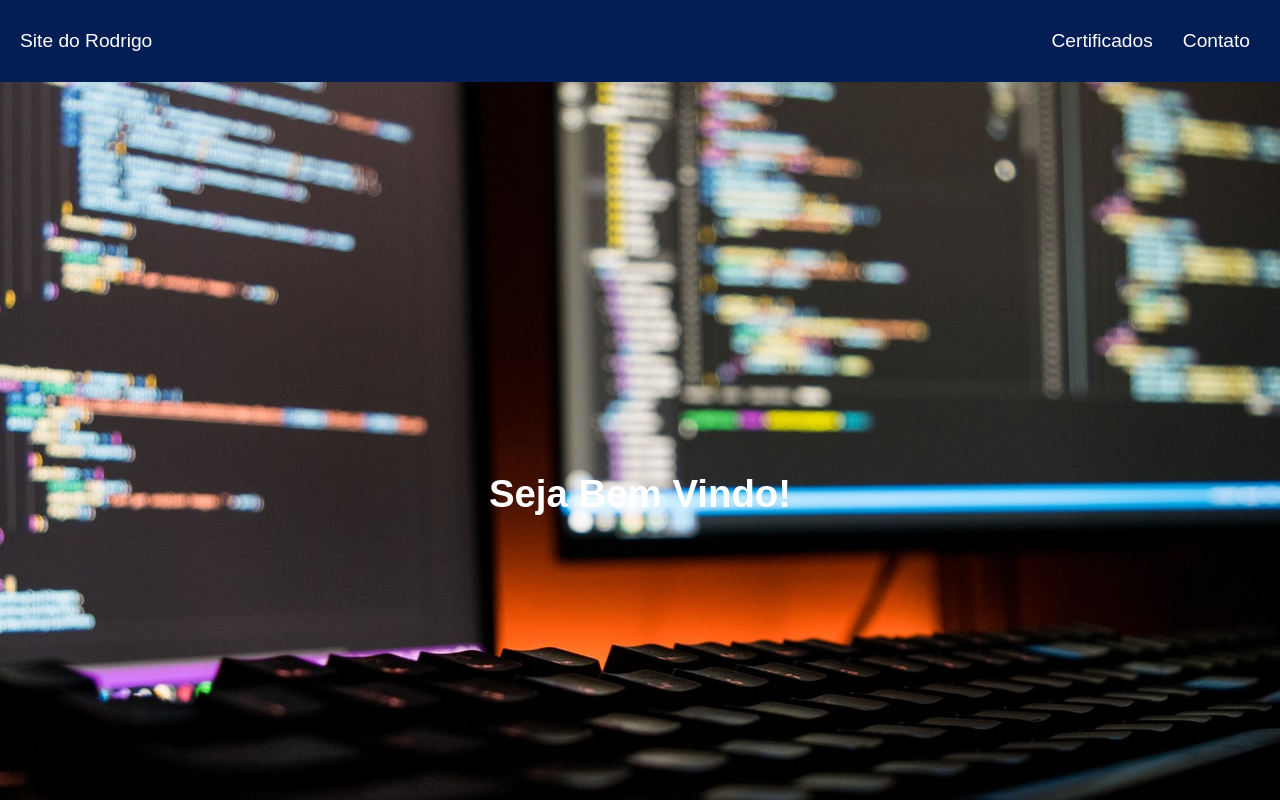
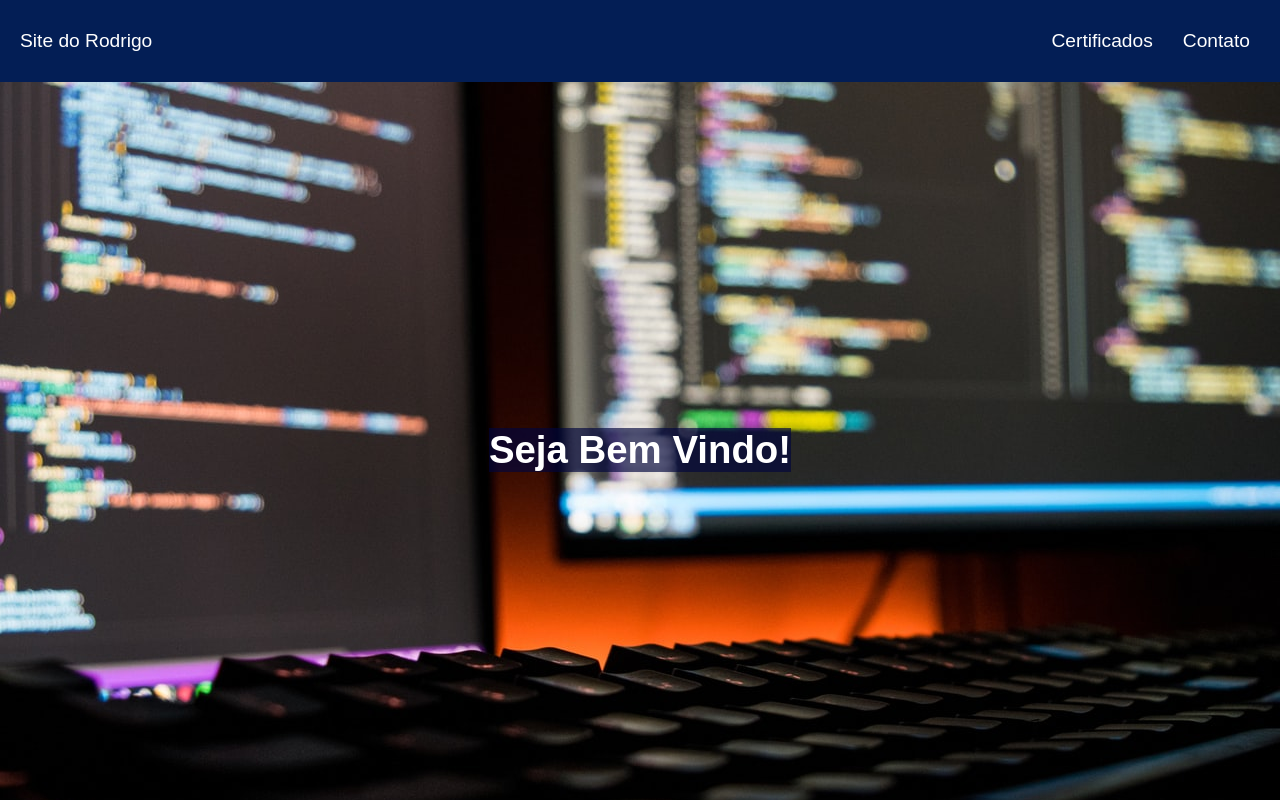
Before and after one commit to zmixtv1/Criando-Meu-Site, a plain HTML site: page index.html in a window 1280 px wide. Shown: the top 800 px of the page. Drawn offline with Linux system fonts and the light colour scheme.

Commit message:
Update style.css

```diff
--- a/style.css
+++ b/style.css
@@ -46,6 +46,9 @@ a{
     object-fit: cover;
     height: 92vh;
     background-attachment: fixed;
+    display: flex;
+    align-items: center;
+    justify-content: center;
 }
 
 .container{
@@ -59,7 +62,8 @@ section{
 }
 
 h1{
-    margin-top: 390px;
+    color: #ffffff;
+    background-color: #00063da6;
 }
 h2{
     text-align: center;
```
